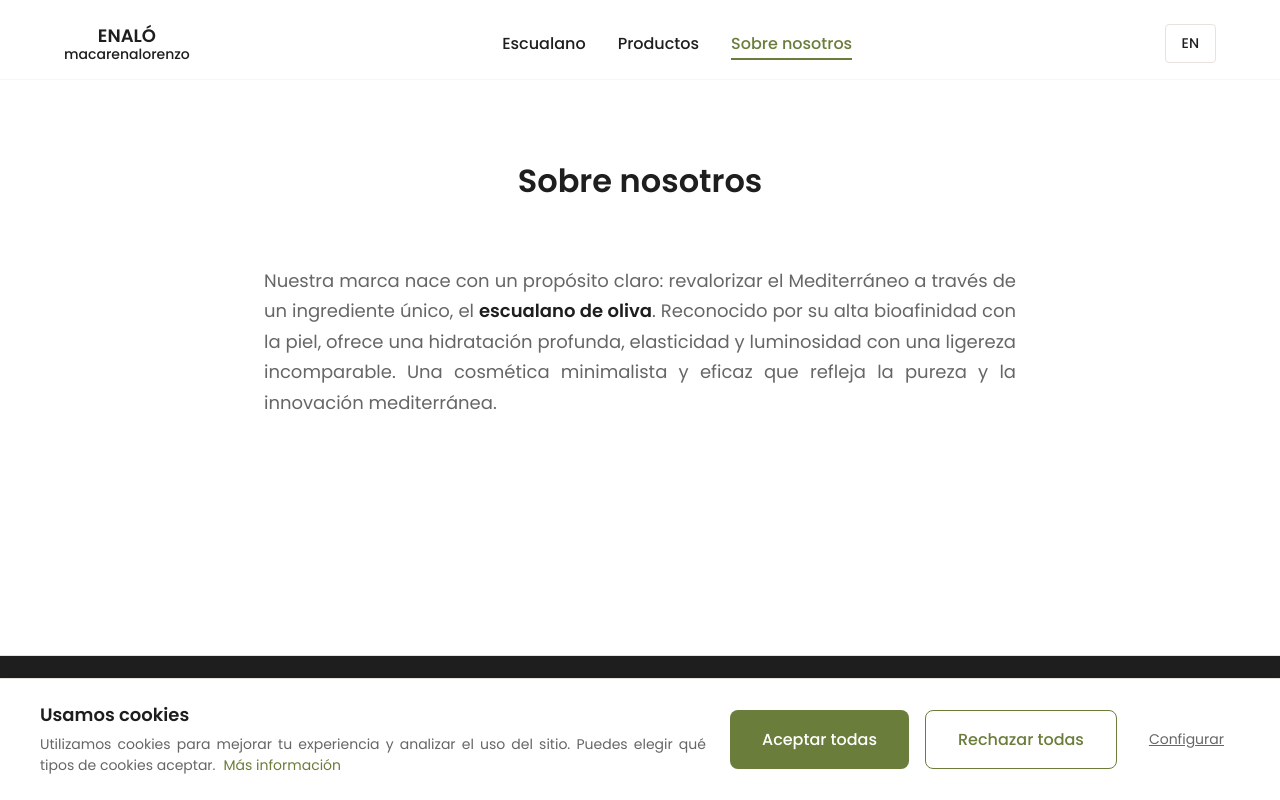
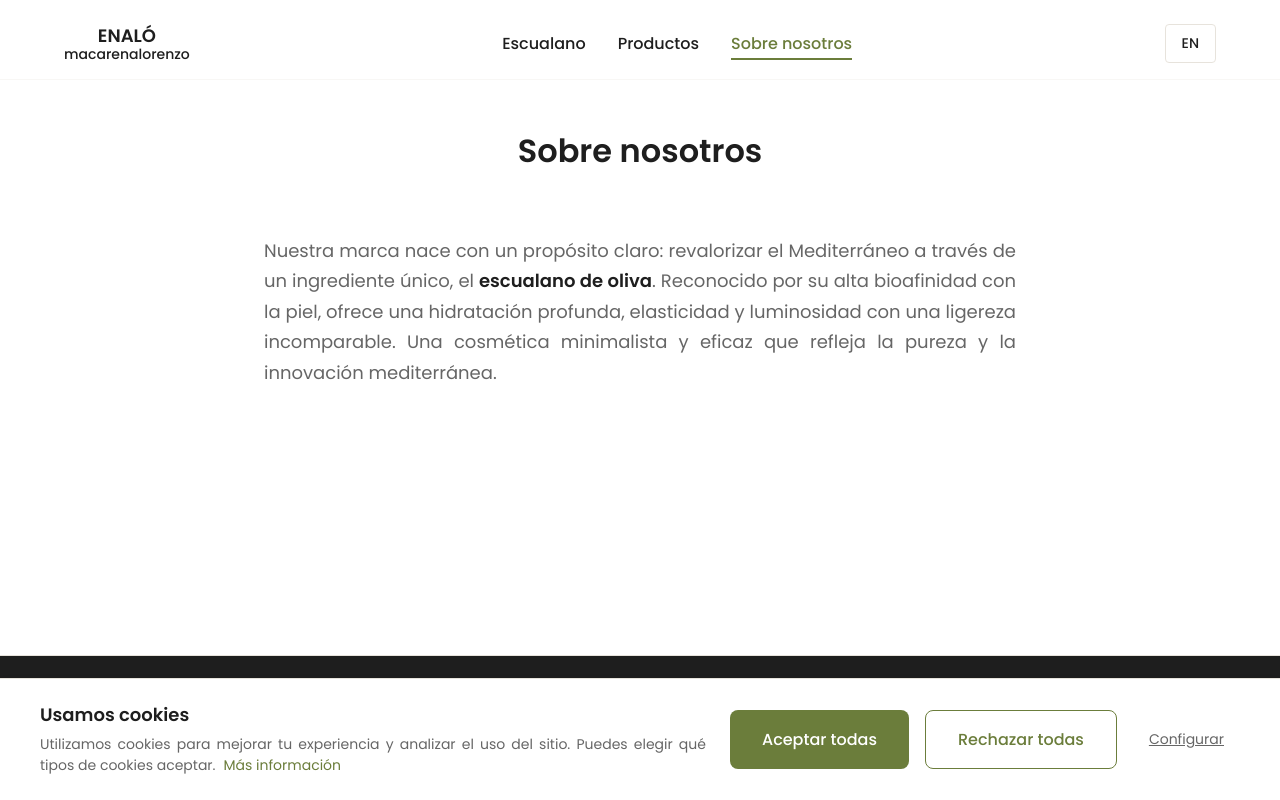
Before and after one commit to feergalope/enalo-web, a React (Vite) app: page /about in a window 1280 px wide. Built offline with nearby package versions, Linux system fonts and the light colour scheme.

Commit message:
feat: reduce padding-top

```diff
--- a/src/routes/About.tsx
+++ b/src/routes/About.tsx
@@ -13,12 +13,12 @@ const AboutContainer = styled.div`
 `;
 
 const HeroSection = styled.div`
-  padding-top: 80px;
+  padding-top: 50px;
   text-align: center;
   margin-bottom: ${theme.space.xxxl};
 
   @media (max-width: ${theme.breakpoints.mobile}) {
-    padding-top: 80px;
+    padding-top: 50px;
   }
 
   h1 {
--- a/src/routes/BodyOil.tsx
+++ b/src/routes/BodyOil.tsx
@@ -30,7 +30,7 @@ const ProductContent = styled.div`
 `;
 
 const IntroText = styled.div`
-  padding-top: 80px;
+  padding-top: 50px;
   margin-bottom: ${theme.space.xxxl};
 
   @media (max-width: ${theme.breakpoints.tablet}) {
@@ -71,7 +71,7 @@ const IntroText = styled.div`
 
 const ProductImageContainer = styled.div`
   width: 100%;
-  padding-top: 80px;
+  padding-top: 50px;
   position: sticky;
   top: 100px;
   align-self: start;
--- a/src/routes/Cookies.tsx
+++ b/src/routes/Cookies.tsx
@@ -10,7 +10,7 @@ import { trackPageView } from '../lib/analytics';
 const LegalContainer = styled.div`
   max-width: 800px;
   margin: 0 auto;
-  padding-top: 80px;
+  padding-top: 50px;
 
   h1 {
     font-size: ${theme.fonts.sizes.xxxl};
--- a/src/routes/Enalo.tsx
+++ b/src/routes/Enalo.tsx
@@ -11,7 +11,7 @@ import productsData from '../data/products.json';
 
 const HeroSection = styled.div`
   background: linear-gradient(135deg, ${theme.colors.white} 0%, ${theme.colors.warmBeige} 100%);
-  padding: calc(80px + ${theme.space.xxxl}) ${theme.space.lg} ${theme.space.xxxl};
+  padding: calc(50px + ${theme.space.xxxl}) ${theme.space.lg} ${theme.space.xxxl};
   text-align: center;
 `;
 
--- a/src/routes/Escualano.tsx
+++ b/src/routes/Escualano.tsx
@@ -29,7 +29,7 @@ const ProductContent = styled.div`
 `;
 
 const ProductImageContainer = styled.div`
-  padding-top: 80px;
+  padding-top: 50px;
   position: sticky;
   top: 100px;
 
@@ -41,7 +41,7 @@ const ProductImageContainer = styled.div`
 `;
 
 const HeroSection = styled.div`
-  padding-top: 80px;
+  padding-top: 50px;
   margin-bottom: ${theme.space.xxxl};
 
   h1 {
--- a/src/routes/NotFound.tsx
+++ b/src/routes/NotFound.tsx
@@ -13,7 +13,7 @@ const NotFoundContainer = styled.div`
   text-align: center;
   max-width: 600px;
   margin: 0 auto;
-  padding-top: 80px;
+  padding-top: 50px;
 
   h1 {
     font-size: ${theme.fonts.sizes.xxxxl};
--- a/src/routes/Privacy.tsx
+++ b/src/routes/Privacy.tsx
@@ -10,7 +10,7 @@ import { trackPageView } from '../lib/analytics';
 const LegalContainer = styled.div`
   max-width: 800px;
   margin: 0 auto;
-  padding-top: 80px;
+  padding-top: 50px;
 
   h1 {
     font-size: ${theme.fonts.sizes.xxxl};
--- a/src/routes/ProductDetail.tsx
+++ b/src/routes/ProductDetail.tsx
@@ -25,7 +25,7 @@ const ProductContainer = styled.div`
 `;
 
 const ProductImage = styled.div`
-  padding-top: 80px;
+  padding-top: 50px;
   position: sticky;
   top: 100px;
 
@@ -44,7 +44,7 @@ const ProductImage = styled.div`
 `;
 
 const ProductInfo = styled.div`
-  padding-top: 80px;
+  padding-top: 50px;
 
   @media (max-width: ${theme.breakpoints.mobile}) {
     order: 2;
--- a/src/routes/Scualane.tsx
+++ b/src/routes/Scualane.tsx
@@ -29,7 +29,7 @@ const ProductContent = styled.div`
 `;
 
 const ProductImageContainer = styled.div`
-  padding-top: 80px;
+  padding-top: 50px;
   position: sticky;
   top: 100px;
 
@@ -41,7 +41,7 @@ const ProductImageContainer = styled.div`
 `;
 
 const HeroSection = styled.div`
-  padding-top: 80px;
+  padding-top: 50px;
   margin-bottom: ${theme.space.xxxl};
 
   h1 {
--- a/src/routes/Terms.tsx
+++ b/src/routes/Terms.tsx
@@ -10,7 +10,7 @@ import { trackPageView } from '../lib/analytics';
 const LegalContainer = styled.div`
   max-width: 800px;
   margin: 0 auto;
-  padding-top: 80px;
+  padding-top: 50px;
 
   h1 {
     font-size: ${theme.fonts.sizes.xxxl};
--- a/src/styles/global.ts
+++ b/src/styles/global.ts
@@ -103,6 +103,6 @@ export const GlobalStyle = createGlobalStyle`
 
   /* Smooth scrolling for anchor links */
   html {
-    scroll-padding-top: 80px;
+    scroll-padding-top: 50px;
   }
 `;
```
